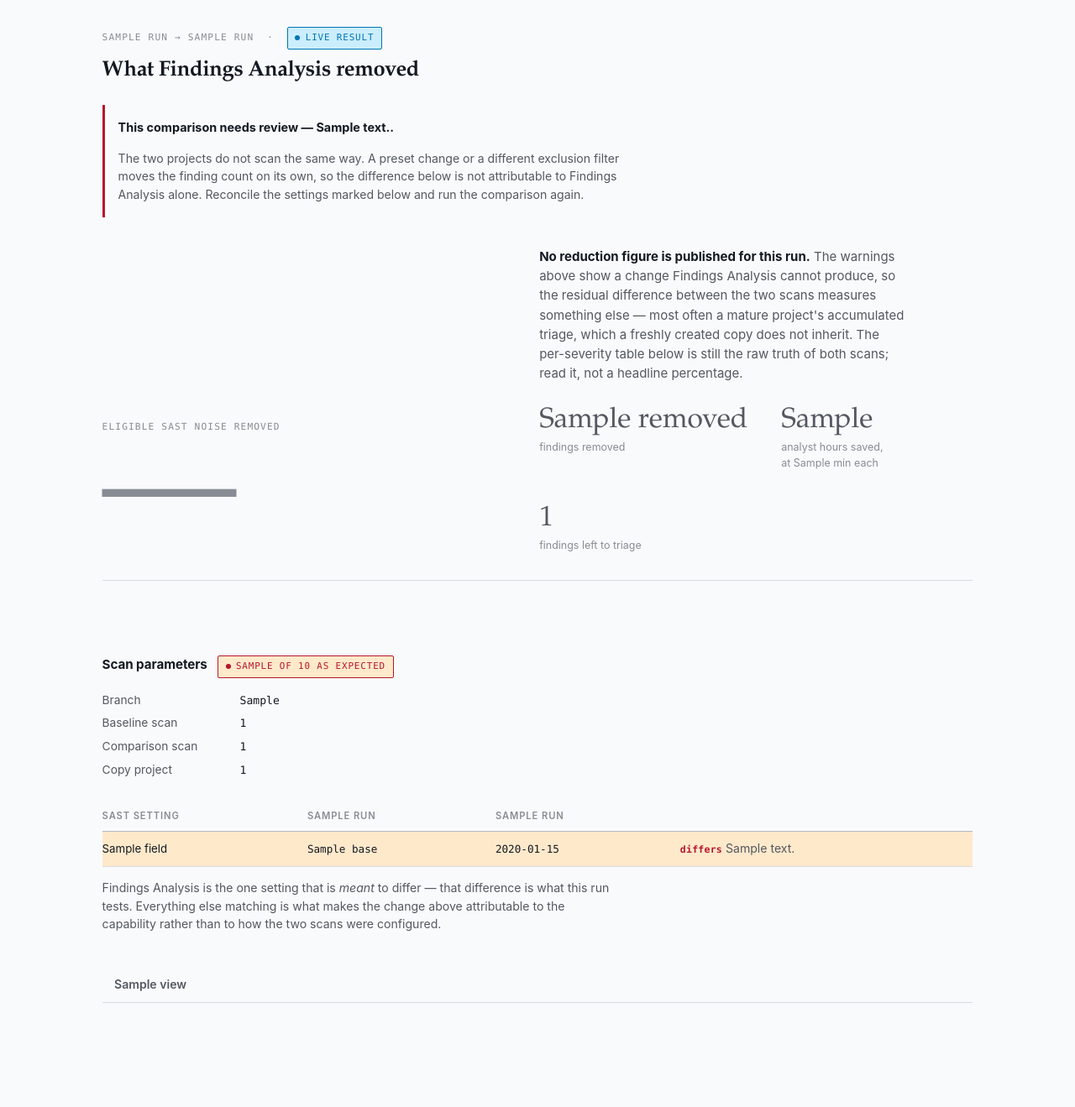
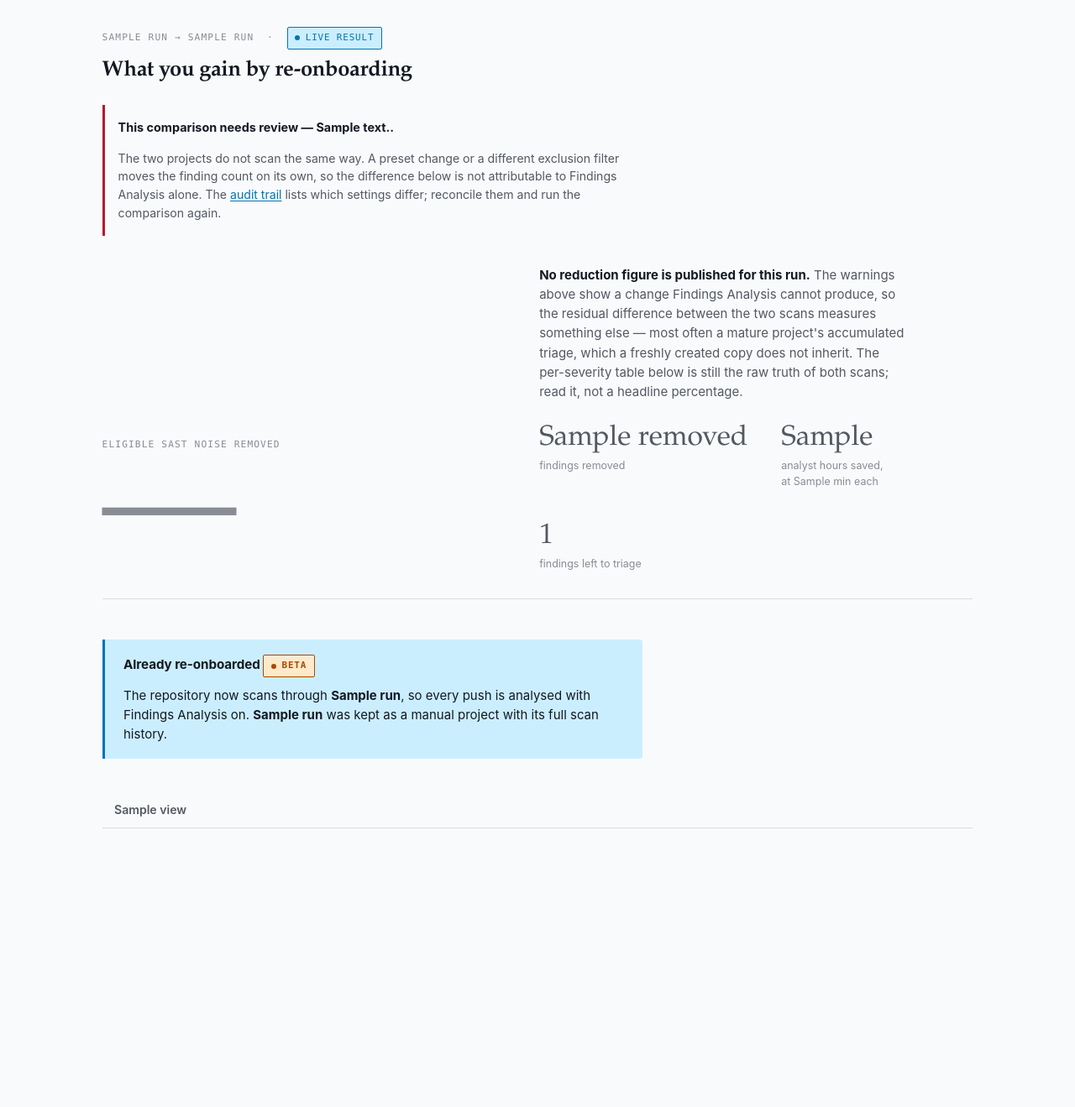
Before and after one commit to cx-rudy-marquez/cx-findings-analysis, a FastAPI app: template templates/comparison.html in a window 1280 px wide. Shown: the part 124-1443 px from the top of the page at 84% size. After the commit the page ends 1111 px from the top, so only its background shows below. Run offline with FastAPI, Linux system fonts and the light colour scheme; the template is opened without the code that fills it: most values are stand-ins (such as "Sample title", 1, 10 or a date in 2020).

Commit message:
refactor: lead the run page with the re-onboarding case
The scan parameters panel pushed the result down the page: four identifiers
and a seven-row table between the headline figures and everything else. It is
provenance - what someone checks when they doubt the number, not what they
read on the way to it - so it moves into the audit trail tab, leaving one
"Parameters match baseline" badge on the headline. The needs-review warning
stays put: it is a verdict on every figure below it.

In its place, the decision the page exists to inform. It says plainly that the
saving is still hypothetical - measured on a copy nothing pushes to - what
re-onboarding changes, and what to expect once it is live: the NEW-share rate,
moved up from inside the severity tab where it explained the wrong thing.

The Re-onboarding tab keeps the mechanics and drops its duplicate pitch, so
there is one call to action on the page and it sits next to the numbers that
argue for it.

Co-Authored-By: Claude Opus 5 <noreply@anthropic.com>

```diff
--- a/static/app.css
+++ b/static/app.css
@@ -559,27 +559,31 @@ tr.stale-baseline .baseline-age { color: var(--warn); font-weight: 600; }
 }
 .tab-disabled:hover { background: none; color: var(--ink-faint); }
 
-/* --- scan parameters ----------------------------------------------------- */
+/* --- the re-onboarding case ---------------------------------------------- */
+/* Sits directly under the headline figures, because it is what they are for. */
 
-.panel-head {
-  display: flex;
-  align-items: baseline;
-  gap: 0.75rem;
-  flex-wrap: wrap;
+.benefit {
+  border-left: 3px solid var(--accent);
+  background: var(--accent-soft);
+  padding: 1.1rem 1.4rem;
+  border-radius: 0 4px 4px 0;
+  max-width: var(--measure);
+  margin-bottom: 2.5rem;
 }
-.panel-head h3 { margin-bottom: 0; }
+.benefit h3 { margin: 0 0 0.6rem; }
+.benefit p { margin: 0 0 0.75rem; }
+.benefit p:last-child { margin-bottom: 0; }
 
-.scan-facts {
-  display: grid;
-  grid-template-columns: minmax(9rem, auto) 1fr;
-  gap: 0.4rem 1.25rem;
+.how-steps {
   max-width: var(--measure);
-  margin: 1rem 0 1.5rem;
-  font-size: 0.86rem;
+  padding-left: 1.2rem;
+  color: var(--ink-soft);
+  font-size: 0.9rem;
+  line-height: 1.7;
 }
-.scan-facts dt { color: var(--ink-soft); }
-.scan-facts dd { margin: 0; }
-.scan-facts code { font-family: var(--mono); font-size: 0.95em; }
+.how-steps code { font-family: var(--mono); font-size: 0.9em; }
+
+/* --- scan parameters (audit trail) --------------------------------------- */
 
 .badge-parity-ok { color: var(--chrome); background: var(--chrome-soft); }
 .badge-parity-off { color: var(--danger); background: var(--warn-soft); }
--- a/templates/comparison.html
+++ b/templates/comparison.html
@@ -11,8 +11,15 @@
     {% else %}
       <span class="badge badge-live">Live result</span>
     {% endif %}
+    {# One badge, not a panel. It says the number below is attributable; the
+       settings behind it are provenance and live in the audit trail. #}
+    {% if parity and parity.reliable %}
+      &nbsp;·&nbsp;
+      <span class="badge badge-parity-ok"
+            title="All {{ parity.total }} SAST settings are as expected, so the change below is attributable to Findings Analysis. The full comparison is in the audit trail.">Parameters match baseline</span>
+    {% endif %}
   </p>
-  <h2>What Findings Analysis removed</h2>
+  <h2>What you gain by re-onboarding</h2>
 
   {% for warning in warnings %}
     <div class="callout callout-warn">{{ warning }}</div>
@@ -26,8 +33,9 @@
       <p class="note">
         The two projects do not scan the same way. A preset change or a different
         exclusion filter moves the finding count on its own, so the difference below is
-        not attributable to Findings Analysis alone. Reconcile the settings marked
-        below and run the comparison again.
+        not attributable to Findings Analysis alone. The
+        <a href="/runs/{{ run.id }}?view=audit">audit trail</a> lists which settings
+        differ; reconcile them and run the comparison again.
       </p>
     </div>
   {% endif %}
@@ -78,69 +86,59 @@
   </div>
 </section>
 
-{# ---- what the two scans actually ran with -------------------------------
-   Absent on runs recorded before the parity check existed: an empty panel
-   would be worse than none, so nothing renders. #}
-{% if parity %}
-<section>
-  <div class="panel-head">
-    <h3>Scan parameters</h3>
-    {% if parity.reliable %}
-      <span class="badge badge-parity-ok">Matches baseline {{ parity.as_expected }}/{{ parity.total }}</span>
-    {% else %}
-      <span class="badge badge-parity-off">{{ parity.as_expected }} of {{ parity.total }} as expected</span>
+{# ---- the decision this page exists to inform -----------------------------
+   Directly under the headline, because it is the point: the numbers above are
+   what re-onboarding buys, and this is the only place that says so. #}
+<section class="benefit">
+  <h3>
+    {%- if run.reonboard_status == "completed" %}Already re-onboarded
+    {%- else %}What re-onboarding gets you{% endif %}
+    <span class="badge badge-beta">Beta</span>
+  </h3>
+
+  {% if run.reonboard_status == "completed" %}
+    <p>
+      The repository now scans through <strong>{{ run.fa_project_name }}</strong>, so
+      every push is analysed with Findings Analysis on.
+      <strong>{{ run.source_project_name }}</strong> was kept as a manual project with
+      its full scan history.
+      {% if reonboard_enabled %}<a href="/runs/{{ run.id }}/reonboard">See what was done</a>.{% endif %}
+    </p>
+  {% else %}
+    <p>
+      Right now this saving is hypothetical: it was measured on a copy, and your pushes
+      still scan through <strong>{{ run.source_project_name }}</strong> with the
+      capability off. Re-onboarding moves the repository onto
+      <strong>{{ run.fa_project_name }}</strong> so every future scan is the one
+      measured above. The original is kept, with its full history — it is never deleted.
+    </p>
+
+    {% if baseline_new_share is not none %}
+    <p class="note">
+      <strong>Expect it on new findings, not the whole backlog again.</strong>
+      This run analysed a brand-new project, so every finding was in NEW state and
+      every one was eligible — the ceiling. Only <strong>{{ baseline_new_share }}%</strong>
+      of the original baseline was NEW, so once enabled there this is the scale of
+      reduction to expect on newly introduced findings each scan.
+    </p>
     {% endif %}
-  </div>
 
-  <dl class="scan-facts">
-    <dt>Branch</dt><dd><code>{{ run.baseline_branch or "—" }}</code></dd>
-    <dt>Baseline scan</dt><dd><code>{{ run.baseline_scan_id or "—" }}</code></dd>
-    <dt>Comparison scan</dt><dd><code>{{ run.fa_scan_id or "—" }}</code></dd>
-    <dt>Copy project</dt><dd><code>{{ run.fa_project_id or "—" }}</code></dd>
-  </dl>
-
-  <div class="scroll-x">
-    <table class="parity-table">
-      <thead>
-        <tr>
-          <th>SAST setting</th>
-          <th>{{ run.source_project_name }}</th>
-          <th>{{ run.fa_project_name }}</th>
-          <th></th>
-        </tr>
-      </thead>
-      <tbody>
-        {% for field in parity.fields %}
-        <tr {% if not field.matches and not field.expected_to_differ %}class="parity-mismatch"{% endif %}>
-          <td>{{ field.label }}</td>
-          <td><code>{{ field.base }}</code></td>
-          <td><code>{{ field.candidate }}</code></td>
-          <td class="note">
-            {%- if field.expected_to_differ %}
-              <span class="parity-flag parity-flag-expected">expected to differ</span>
-            {%- elif not field.matches %}
-              <span class="parity-flag parity-flag-off">differs</span>
-            {%- endif %}
-            {# The note is suppressed on the one row where it only restates the
-               flag - the expected difference actually differing. It still shows
-               for everything that needs explaining: a preset the scan pinned
-               from the base, or the expected difference *failing* to appear. #}
-            {% if field.note and not (field.expected_to_differ and not field.matches) %}
-              {{ field.note }}
-            {% endif %}
-          </td>
-        </tr>
-        {% endfor %}
-      </tbody>
-    </table>
-  </div>
-  <p class="note">
-    Findings Analysis is the one setting that is <em>meant</em> to differ — that difference
-    is what this run tests. Everything else matching is what makes the change above
-    attributable to the capability rather than to how the two scans were configured.
-  </p>
+    {% if reonboard_enabled and parity %}
+      <p class="no-print">
+        <a class="button" href="/runs/{{ run.id }}/reonboard">Preview re-onboarding</a>
+      </p>
+      <p class="note no-print">
+        A dry run listing every API call and its target project id. Nothing is sent
+        until you confirm it.
+      </p>
+    {% elif not reonboard_enabled %}
+      <p class="note">
+        Re-onboarding is switched off for this deployment. Set <code>REONBOARD=true</code>
+        to enable it.
+      </p>
+    {% endif %}
+  {% endif %}
 </section>
-{% endif %}
 
 {# ---- tabs ---------------------------------------------------------------
    Plain links carrying `?view=`, so a tab is bookmarkable and shareable and
@@ -222,17 +220,6 @@
     results, so anything arriving in the second scan came from a difference between the scans
     themselves, not from the feature.
   </p>
-
-  {% if baseline_new_share is not none %}
-  <h3 style="margin-top:2.5rem">What to expect on an established project</h3>
-  <div class="callout">
-    This run re-onboarded the code as a brand-new project, so every finding was in
-    <strong>NEW</strong> state and every finding was analysed. That is the ceiling.
-    In the original project's baseline, only <strong>{{ baseline_new_share }}%</strong> of
-    findings were NEW — so once enabled there, expect this scale of reduction on newly
-    introduced findings each scan, not a one-time drop of the whole backlog repeated forever.
-  </div>
-  {% endif %}
 </section>
 {% endif %}
 
@@ -315,40 +302,106 @@
     </li>
     {% endfor %}
   </ul>
+
+  {# The settings both scans ran with. Provenance, so it lives here rather than
+     above the numbers it underwrites - it is what someone checks when they
+     doubt the headline, not something they read on the way to it. Absent on
+     runs recorded before the parity check existed. #}
+  {% if parity %}
+  <h3 style="margin-top:2.5rem">
+    Scan parameters
+    {% if parity.reliable %}
+      <span class="badge badge-parity-ok">{{ parity.as_expected }}/{{ parity.total }} as expected</span>
+    {% else %}
+      <span class="badge badge-parity-off">{{ parity.as_expected }} of {{ parity.total }} as expected</span>
+    {% endif %}
+  </h3>
+  <p class="note">
+    Findings Analysis is the one setting <em>meant</em> to differ. Everything else
+    matching is what makes the change attributable to the capability rather than to
+    how the two scans were configured.
+  </p>
+  <div class="scroll-x">
+    <table class="parity-table">
+      <thead>
+        <tr>
+          <th>SAST setting</th>
+          <th>{{ run.source_project_name }}</th>
+          <th>{{ run.fa_project_name }}</th>
+          <th></th>
+        </tr>
+      </thead>
+      <tbody>
+        {% for field in parity.fields %}
+        <tr {% if not field.matches and not field.expected_to_differ %}class="parity-mismatch"{% endif %}>
+          <td>{{ field.label }}</td>
+          <td><code>{{ field.base }}</code></td>
+          <td><code>{{ field.candidate }}</code></td>
+          <td class="note">
+            {%- if field.expected_to_differ %}
+              <span class="parity-flag parity-flag-expected">expected to differ</span>
+            {%- elif not field.matches %}
+              <span class="parity-flag parity-flag-off">differs</span>
+            {%- endif %}
+            {# Suppressed on the one row where it only restates the flag - the
+               expected difference actually differing. Still shown for a preset
+               the scan pinned from the base, or the expected difference
+               failing to appear. #}
+            {% if field.note and not (field.expected_to_differ and not field.matches) %}
+              {{ field.note }}
+            {% endif %}
+          </td>
+        </tr>
+        {% endfor %}
+      </tbody>
+    </table>
+  </div>
+  {% endif %}
 </section>
 {% endif %}
 
 {% if view == "reonboard" %}
+{# The pitch and the button live in the benefit panel at the top of the page,
+   where the numbers they refer to are. This tab is the mechanics: what the
+   flow actually does to the tenant, for someone deciding whether to run it. #}
 <section class="no-print">
-  <h3>Re-onboarding <span class="badge badge-beta">Beta</span></h3>
+  <h3>How re-onboarding works <span class="badge badge-beta">Beta</span></h3>
+
   {% if run.reonboard_status == "completed" %}
-  {# This project's cycle is finished: the repository has moved to the copy, and
-     the original is now an `_FA_BACKUP` the project list no longer offers. The
-     preview button would point somewhere already converted, so the only thing
-     left to offer is the record. #}
   <p class="note">
     <strong>Already re-onboarded.</strong> The repository now scans through
     <strong>{{ run.fa_project_name }}</strong>, and
     <strong>{{ run.source_project_name }}</strong> was kept as a manual project
     with its full scan history.
-    <a href="/runs/{{ run.id }}/reonboard">See what was done</a>.
+    <a href="/runs/{{ run.id }}/reonboard">See exactly what was done</a>.
   </p>
-  {% elif parity %}
+  {% elif not parity %}
   <p class="note">
-    Move the repository from <strong>{{ run.source_project_name }}</strong> onto
-    <strong>{{ run.fa_project_name }}</strong>, so the project carrying Findings
-    Analysis is the one your pushes scan. The original is disconnected and kept
-    as a manual project with its full scan history — it is never deleted.
-  </p>
-  <p><a class="button secondary" href="/runs/{{ run.id }}/reonboard">Preview re-onboarding</a></p>
-  <p class="note">
-    Opens a dry run listing every API call and its target project id.
-    Nothing is sent until you confirm it.
+    This run has no parameter parity check, so its comparison has not been shown
+    to be attributable. Re-run the comparison before re-onboarding.
   </p>
   {% else %}
   <p class="note">
-    This run has no parameter parity check, so its comparison has not been shown
-    to be attributable. Re-run the comparison before re-onboarding.
+    The repository moves from <strong>{{ run.source_project_name }}</strong> onto
+    <strong>{{ run.fa_project_name }}</strong>, so the project carrying Findings
+    Analysis is the one your pushes scan. Nothing is deleted, and nothing is sent
+    until you confirm a dry run that names every call and its target project id.
+  </p>
+  <ol class="how-steps">
+    <li>The original is disconnected from its repository. It keeps every scan it
+      has ever run and becomes a manual project.</li>
+    <li>It is renamed to <code>{{ run.source_project_name }}_FA_BACKUP</code>,
+      freeing its name.</li>
+    <li>The copy is renamed to <code>{{ run.source_project_name }}</code>, taking
+      that name over.</li>
+    <li>The copy is connected to the repository in the original's place.</li>
+    <li>Every scanner the tenant is licensed for is switched on, and one fresh
+      full scan is queued. Best effort — a failure here is a warning, not a
+      failed re-onboarding.</li>
+  </ol>
+  <p class="note">
+    A project connected to no repository skips straight to the two renames and
+    the rescan: there is nothing to disconnect and nothing to connect to.
   </p>
   {% endif %}
 </section>
```
Also changed, not shown: tests/test_routes.py (+111 -24 lines).
